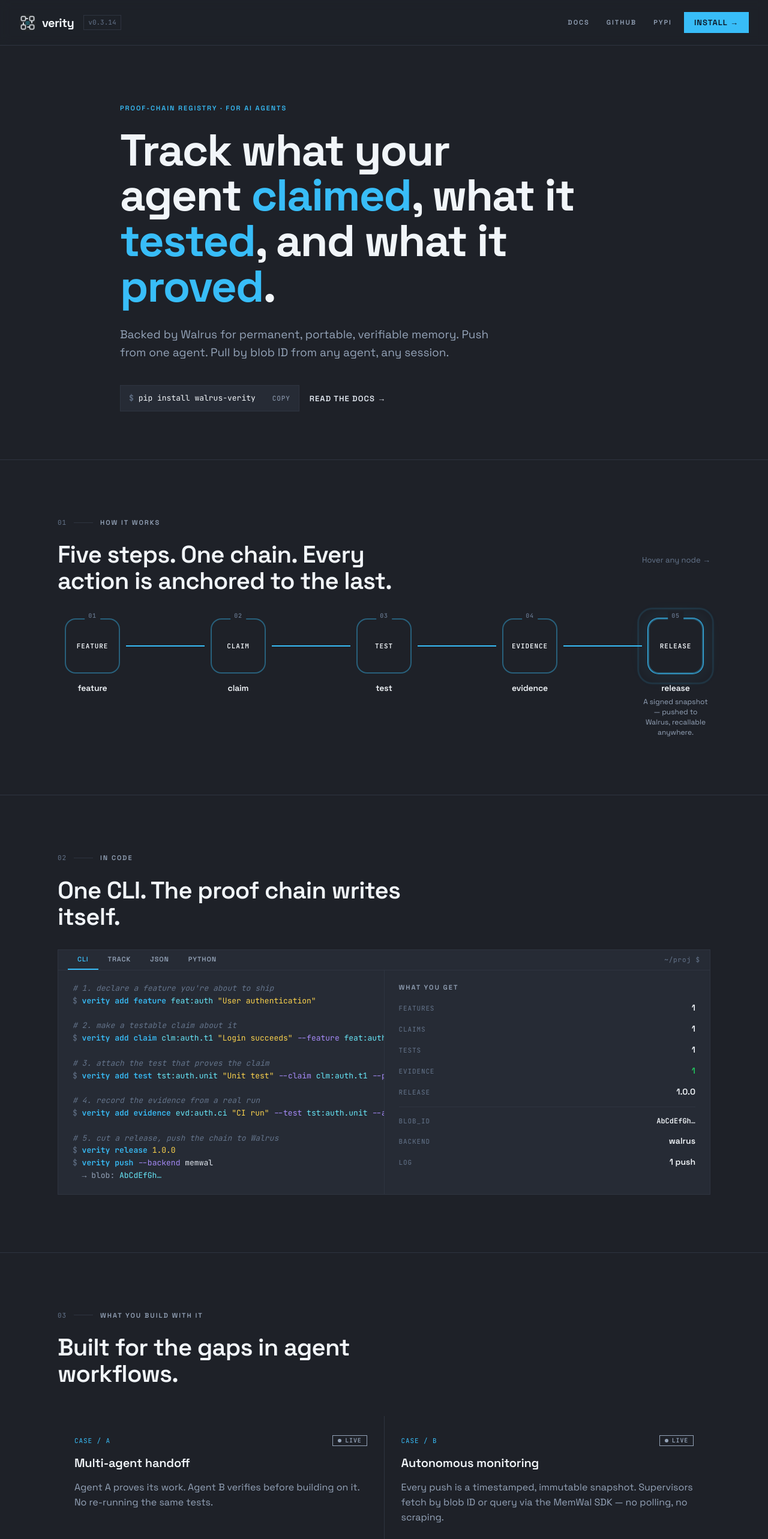
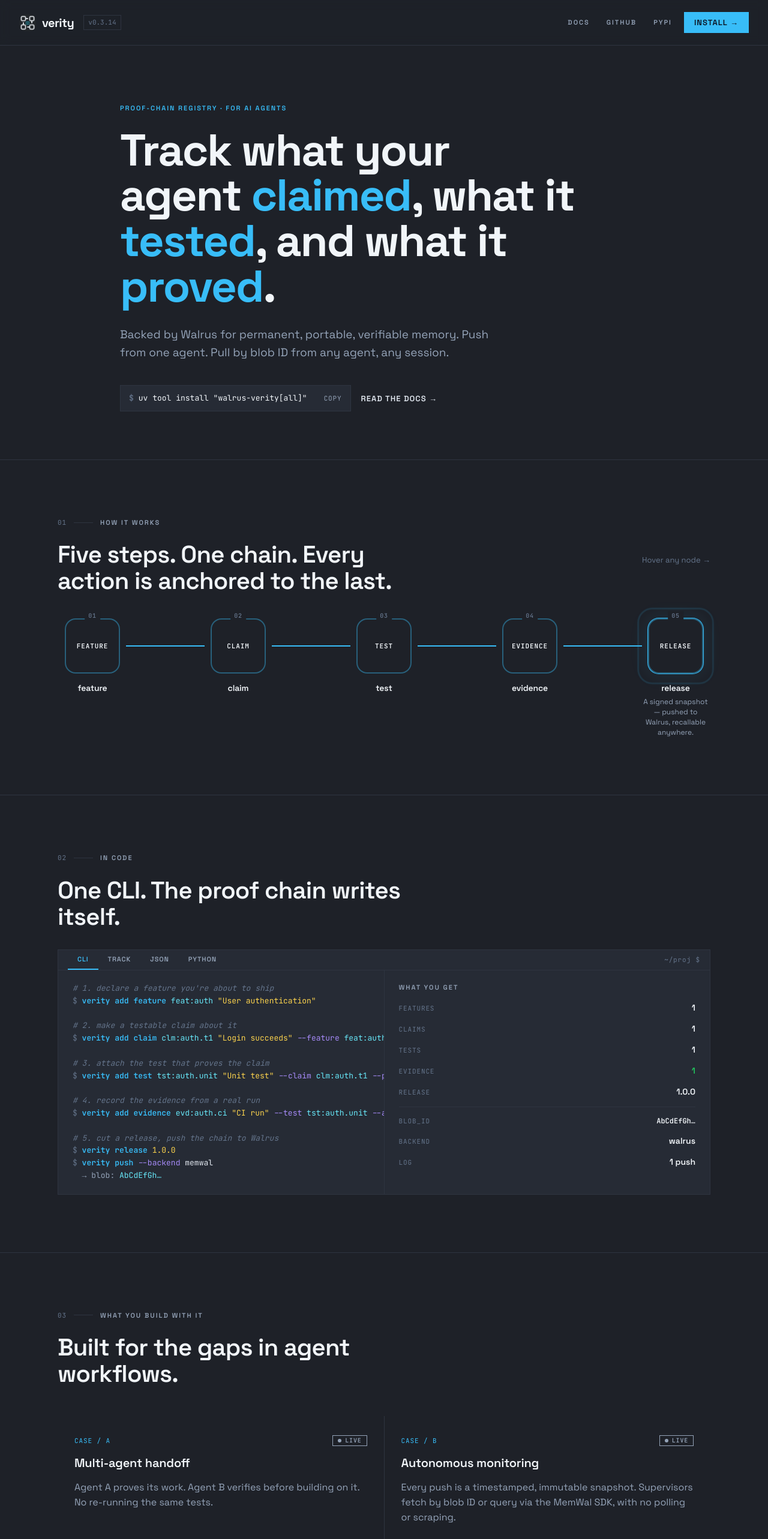
Before and after one commit to vantage-ola/verity, a React (Vite) app in the folder web/: page / in a window 1280 px wide. Shown: the top 2566 px of the page at 60% size. Built offline with nearby package versions, Linux system fonts and the light colour scheme.

Commit message:
docs(general): update project docs, install commands, and web UI copy

```diff
--- a/web/src/components/Docs.tsx
+++ b/web/src/components/Docs.tsx
@@ -239,7 +239,7 @@ function CliRef() {
       </Code>
 
       <H2>verity watch</H2>
-      <P>Daemon mode — polls the registry every N seconds, validates on each change, and optionally auto-pushes to Walrus. Never pushes when validation errors exist (fail-closed). Use Ctrl+C to stop.</P>
+      <P>Polls the registry every N seconds, validates on each change, and optionally auto-pushes to Walrus. It never pushes when validation errors exist. Stop it with Ctrl+C.</P>
       <Code>verity watch [<span className="c-flag">--interval</span> SECONDS] [<span className="c-flag">--auto-push</span>] [<span className="c-flag">--backend</span> walrus|memwal] [<span className="c-flag">--epochs</span> N]</Code>
       <Code>
         <span className="c-comm"># watch for changes, print on each update</span>{'\n'}
@@ -285,7 +285,7 @@ function CliRef() {
       </Code>
 
       <H2>verity context</H2>
-      <P>Manage named key/value context entries inside <InlineCode>verity.json</InlineCode>. Entries travel with the registry and are stored as MemWal memories on <InlineCode>verity push --backend memwal</InlineCode>.</P>
+      <P>Manage named key/value context entries inside <InlineCode>verity.json</InlineCode>. Entries are stored in the registry and pushed to MemWal on <InlineCode>verity push --backend memwal</InlineCode>.</P>
       <Code>
         verity context set KEY VALUE{'\n'}
         verity context list{'\n'}
@@ -315,10 +315,10 @@ function CliRef() {
         <span className="c-prompt">$ </span>verity recall <span className="c-str">"architecture of this project"</span> <span className="c-flag">--namespace</span> my-project{'\n'}
         <span className="c-out">5-layer proof chain: feature → claim → test → evidence → release</span>
       </Code>
-      <P>What gets indexed on each <InlineCode>verity push --backend memwal</InlineCode>: a registry blob pointer, all feature titles and statuses, all verified claim titles, the latest release version, and any context entries set via <InlineCode>verity context set</InlineCode>. All writes are non-fatal — if the MemWal relayer is unreachable the blob is still safely on Walrus.</P>
+      <P>Each <InlineCode>verity push --backend memwal</InlineCode> indexes: a registry blob pointer, all feature titles and statuses, all verified claim titles, the latest release version, and any context entries set via <InlineCode>verity context set</InlineCode>. MemWal writes are non-fatal. If the relayer is unreachable, the blob is still on Walrus.</P>
 
       <H2>verity diff</H2>
-      <P>Fetch two proof-chain snapshots from Walrus by blob ID and show a structured diff — entities added, removed, or changed (with status transitions like <InlineCode>open → verified</InlineCode>).</P>
+      <P>Fetch two proof-chain snapshots from Walrus by blob ID and show a structured diff of entities added, removed, or changed, including status transitions like <InlineCode>open → verified</InlineCode>.</P>
       <Code>verity diff BLOB_A BLOB_B [<span className="c-flag">--backend</span> walrus|memwal]</Code>
       <Code>
         <span className="c-prompt">$ </span>verity diff <span className="c-id">AbCdEfGh…</span> <span className="c-id">XyZaBcDe…</span>{'\n'}
--- a/web/src/components/Landing.tsx
+++ b/web/src/components/Landing.tsx
@@ -253,7 +253,7 @@ export function Landing({ onDocs }: { onDocs: () => void }) {
             Pull by blob ID from any agent, any session.
           </p>
           <div style={{ display: 'flex', alignItems: 'center', gap: 16, flexWrap: 'wrap' }}>
-            <CopyChip text="pip install walrus-verity" />
+            <CopyChip text='uv tool install "walrus-verity[all]"' />
             <button onClick={onDocs} className="v-btn v-btn-ghost" style={{ color: 'var(--text)' }}>
               Read the docs →
             </button>
@@ -309,7 +309,7 @@ export function Landing({ onDocs }: { onDocs: () => void }) {
             <UseCase
               num="B"
               title="Autonomous monitoring"
-              body="Every push is a timestamped, immutable snapshot. Supervisors fetch by blob ID or query via the MemWal SDK — no polling, no scraping."
+              body="Every push is a timestamped, immutable snapshot. Supervisors fetch by blob ID or query via the MemWal SDK, with no polling or scraping."
               footer="immutable · timestamped"
             />
             <UseCase
@@ -370,8 +370,8 @@ export function Landing({ onDocs }: { onDocs: () => void }) {
               </p>
             </div>
             <div style={{ display: 'flex', flexDirection: 'column', gap: 10 }}>
-              <CopyChip text="pip install walrus-verity" />
-              <CopyChip text='pip install "walrus-verity[memwal]"' />
+              <CopyChip text='uv tool install "walrus-verity[all]"' />
+              <CopyChip text='pip install "walrus-verity[all]"' />
             </div>
           </div>
         </div>
```
Also changed, not shown: 2 other files (tests, documents, lock files or other folders).
